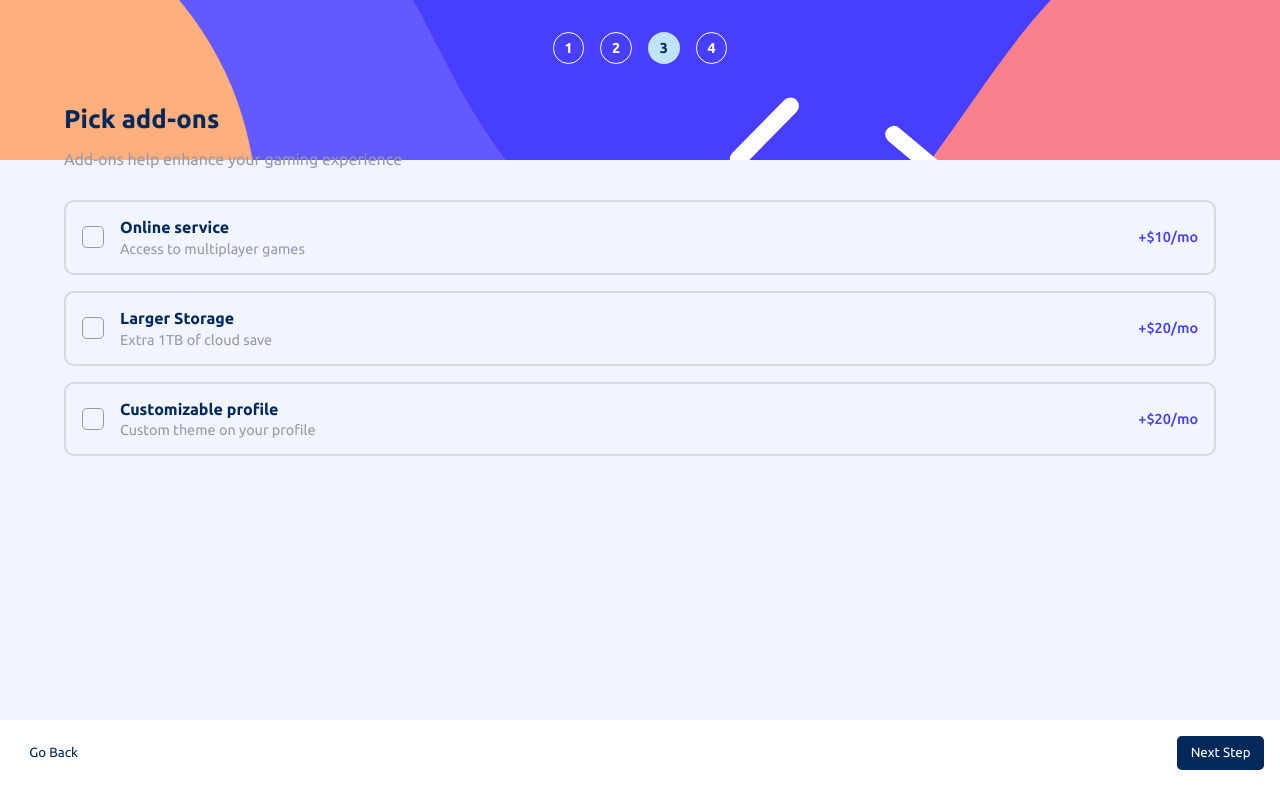
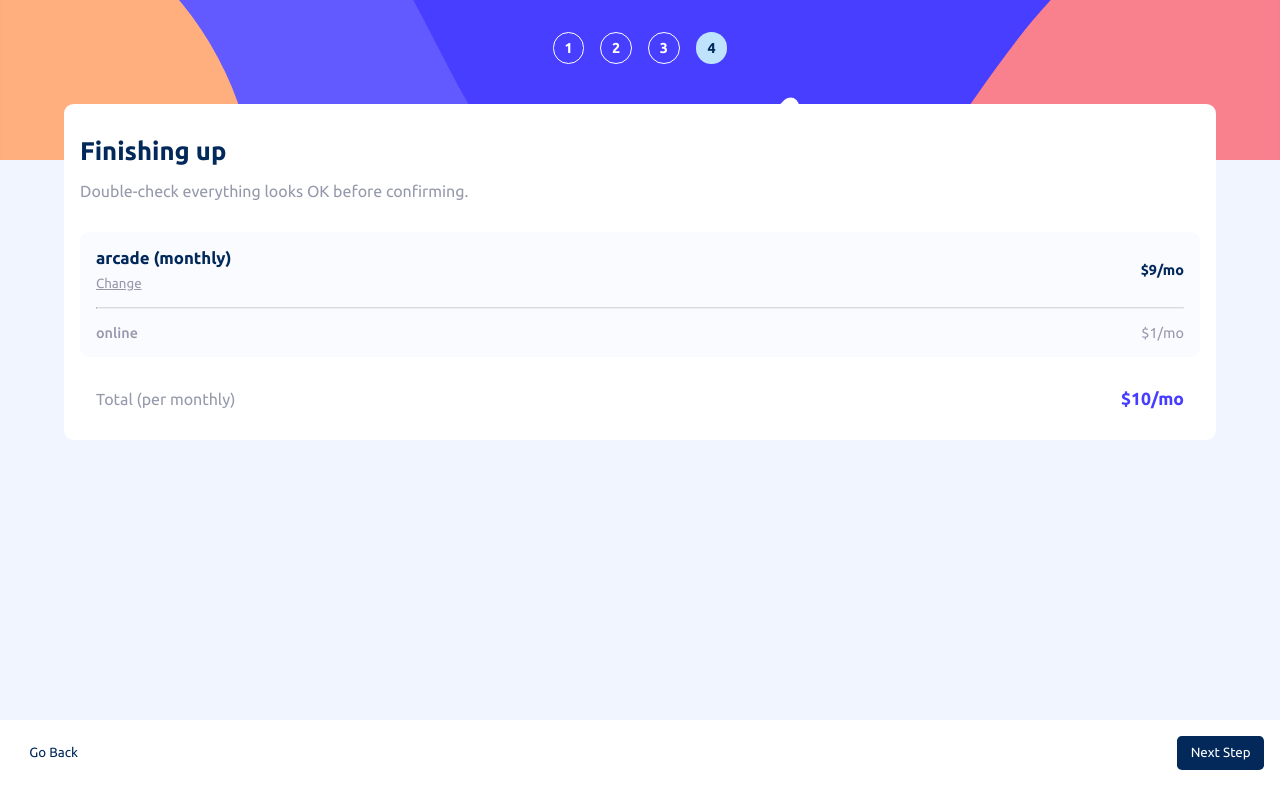
Before and after one commit to molinax18/fm-multi-step-form, a React (Vite) app: page / in a window 1280 px wide. Built offline with nearby package versions, Linux system fonts and the light colour scheme.

Commit message:
feat: implement MultiStepCheck component

```diff
--- /dev/null
+++ b/src/components/MultiStepCheck.tsx
@@ -0,0 +1,59 @@
+import { prices } from "../constants/multiStepForm";
+import { useMultiStepFormContext } from "../context/multiStepForm";
+import { formattedBillingTime } from "../utils/formattedBillingTime";
+import style from "./styles/MultiStepCheck.module.css";
+
+export default function MultiStepCheck() {
+  const {
+    state: { billingTime, plan, addons },
+  } = useMultiStepFormContext();
+  const totalPrice =
+    prices[billingTime].plan[plan] +
+    addons.reduce((acc, a) => acc + prices[billingTime].addons[a], 0);
+
+  return (
+    <article className={`step_container ${style["multi_step_check"]}`}>
+      <header>
+        <h2 className="step_title">Finishing up</h2>
+
+        <p>Double-check everything looks OK before confirming.</p>
+      </header>
+      <div>
+        <ul>
+          <li className={style["multi_step_check_plan_option"]}>
+            <div>
+              <h3>
+                {plan} ({billingTime})
+              </h3>
+
+              <button>Change</button>
+            </div>
+            <span>
+              ${prices[billingTime].plan[plan]}/
+              {formattedBillingTime(billingTime)}
+            </span>
+          </li>
+          <hr />
+          {addons.map((a) => {
+            return (
+              <li key={a}>
+                <h4>{a}</h4>
+                <span>
+                  ${prices[billingTime].addons[a]}/
+                  {formattedBillingTime(billingTime)}
+                </span>
+              </li>
+            );
+          })}
+        </ul>
+
+        <footer>
+          <span>Total (per {billingTime})</span>
+          <span>
+            ${totalPrice}/{formattedBillingTime(billingTime)}
+          </span>
+        </footer>
+      </div>
+    </article>
+  );
+}
--- a/src/components/MultiStepForm.tsx
+++ b/src/components/MultiStepForm.tsx
@@ -5,10 +5,11 @@ import MultiStepFooter from "./MultiStepFooter";
 import MultiStepHeader from "./MultiStepHeader";
 import PlanForm from "./forms/PlanForm";
 import AddonsForm from "./forms/AddonsForm";
+import MultiStepCheck from "./MultiStepCheck";
 import style from "./styles/MultiStepForm.module.css";
 
 export default function MultiStepForm() {
-  const [step, setStep] = useState(3);
+  const [step, setStep] = useState(4);
 
   const renderForm = () => {
     if (step === 1) {
@@ -21,6 +22,10 @@ export default function MultiStepForm() {
 
     if (step === 3) {
       return <AddonsForm />;
+    }
+
+    if (step === 4) {
+      return <MultiStepCheck />;
     }
 
     return <span>No forms available</span>;
--- /dev/null
+++ b/src/components/styles/MultiStepCheck.module.css
@@ -0,0 +1,70 @@
+.multi_step_check {
+  display: flex;
+  flex-direction: column;
+  gap: var(--size-lg);
+}
+
+.multi_step_check h2 {
+  margin-bottom: var(--size-md);
+}
+
+.multi_step_check > div {
+  display: flex;
+  flex-direction: column;
+  gap: var(--size-lg);
+}
+
+.multi_step_check ul {
+  display: flex;
+  flex-direction: column;
+  gap: var(--size-md);
+
+  background-color: var(--blue-50);
+  border-radius: var(--br-sm);
+  padding: var(--size-md);
+  font-size: 0.9rem;
+}
+
+.multi_step_check li,
+.multi_step_check footer {
+  display: flex;
+  align-items: center;
+  justify-content: space-between;
+}
+
+.multi_step_check_plan_option h3 {
+  margin-bottom: 0.5rem;
+}
+
+.multi_step_check_plan_option button {
+  background: transparent;
+  color: inherit;
+  text-decoration: underline;
+}
+
+.multi_step_check_plan_option h3,
+.multi_step_check_plan_option span {
+  color: var(--blue-950);
+  font-weight: 600;
+}
+
+.multi_step_check hr {
+  border-top: 1px solid var(--purple-200);
+
+  width: 100%;
+  margin-inline: auto;
+}
+
+.multi_step_check h4 {
+  font-weight: 500;
+}
+
+.multi_step_check footer {
+  padding-inline: var(--size-md);
+}
+
+.multi_step_check footer span:last-child {
+  font-size: 1.1rem;
+  color: var(--purple-600);
+  font-weight: 600;
+}
--- a/src/index.css
+++ b/src/index.css
@@ -18,7 +18,8 @@ button {
   border: none;
 }
 
-ol {
+ol,
+ul {
   list-style: none;
 }
 
@@ -41,7 +42,7 @@ input[type="checkbox"] {
   font-weight: 700;
 }
 
-.form {
+.step_container {
   background-color: var(--white);
   border-radius: var(--br-sm);
   padding: var(--size-lg) var(--size-md);
```
